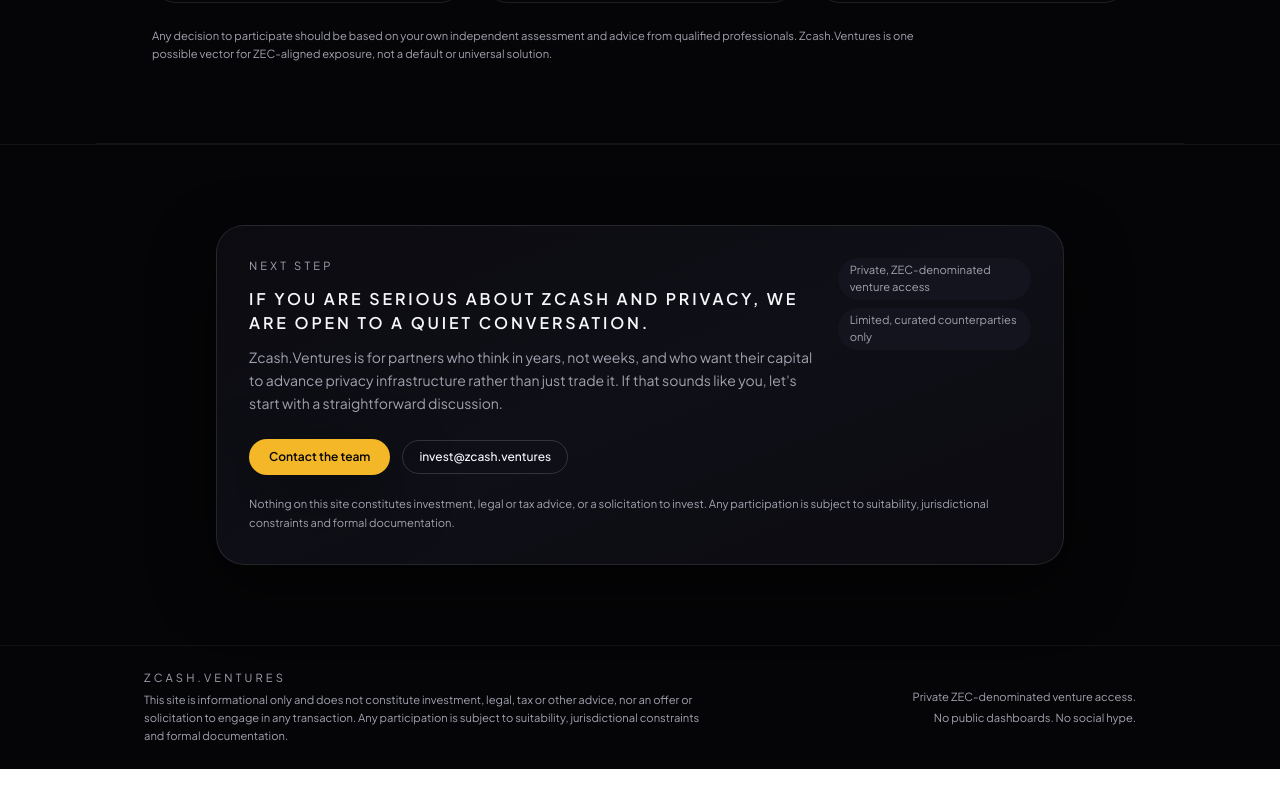
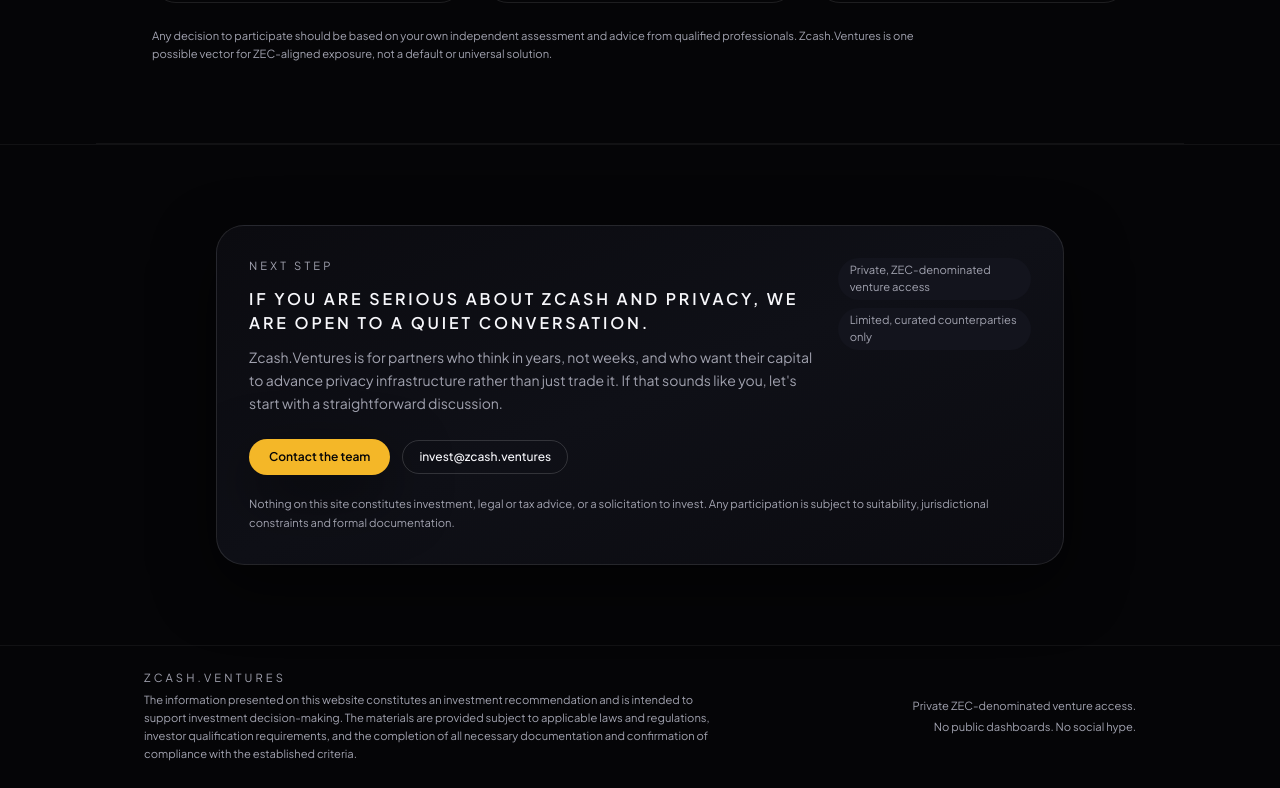
Before and after one commit to Gatsby01k/zcv-land, a Next.js app: page / in a window 1280 px wide. Shown: the part 3834-4622 px from the top of the page. Built offline with nearby package versions, Linux system fonts and the light colour scheme.

Commit message:
Update Footer.tsx

```diff
--- a/components/Footer.tsx
+++ b/components/Footer.tsx
@@ -9,10 +9,9 @@
             Zcash.Ventures
           </div>
           <p className="max-w-xl leading-relaxed">
-            This site is informational only and does not constitute investment,
-            legal, tax or other advice, nor an offer or solicitation to engage
-            in any transaction. Any participation is subject to suitability,
-            jurisdictional constraints and formal documentation.
+            The information presented on this website constitutes an investment recommendation and is intended to support investment decision-making.
+            The materials are provided subject to applicable laws and regulations, investor qualification requirements,
+            and the completion of all necessary documentation and confirmation of compliance with the established criteria.
           </p>
         </div>
         <div className="space-y-1 text-left lg:text-right">
```
